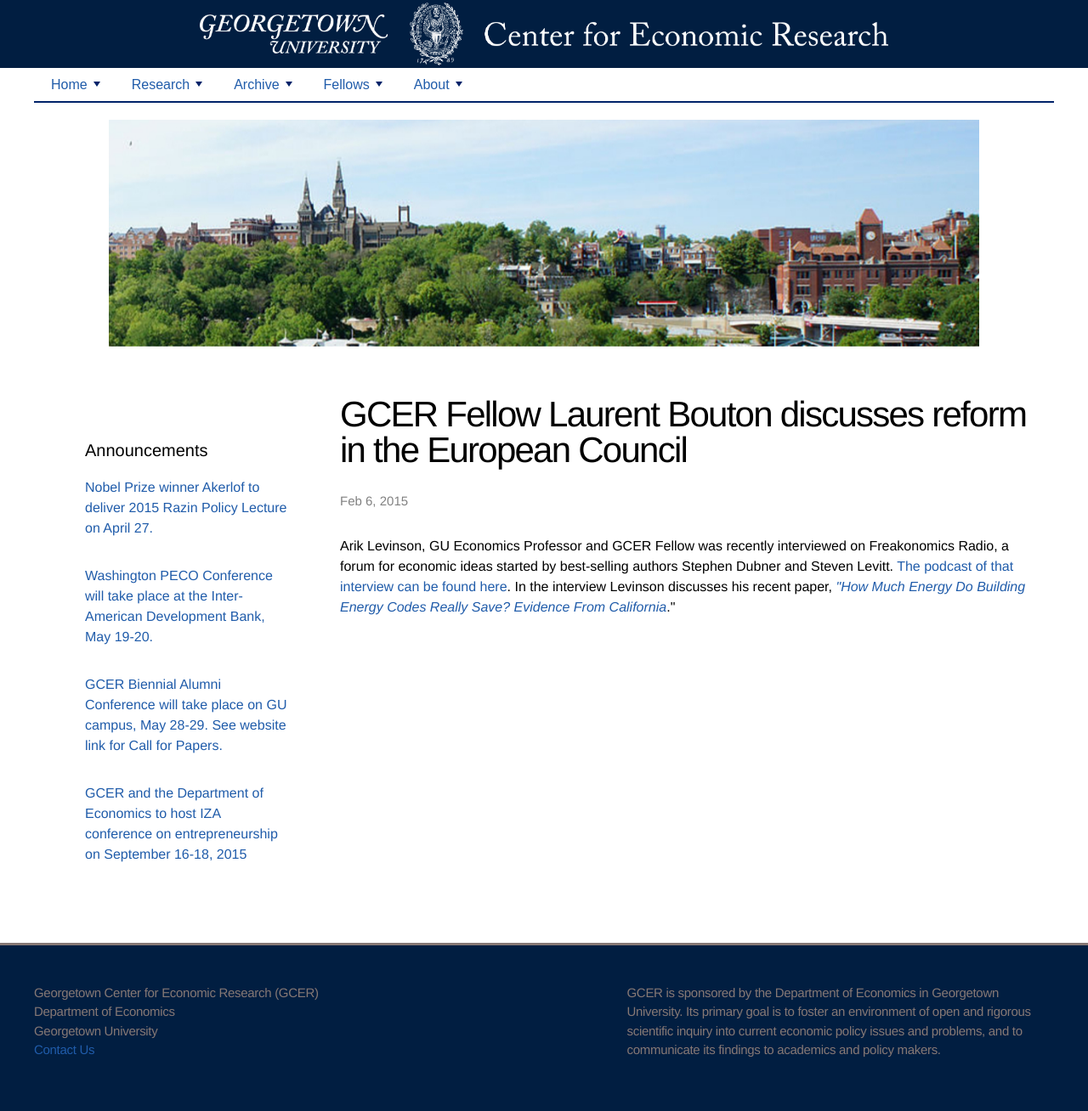
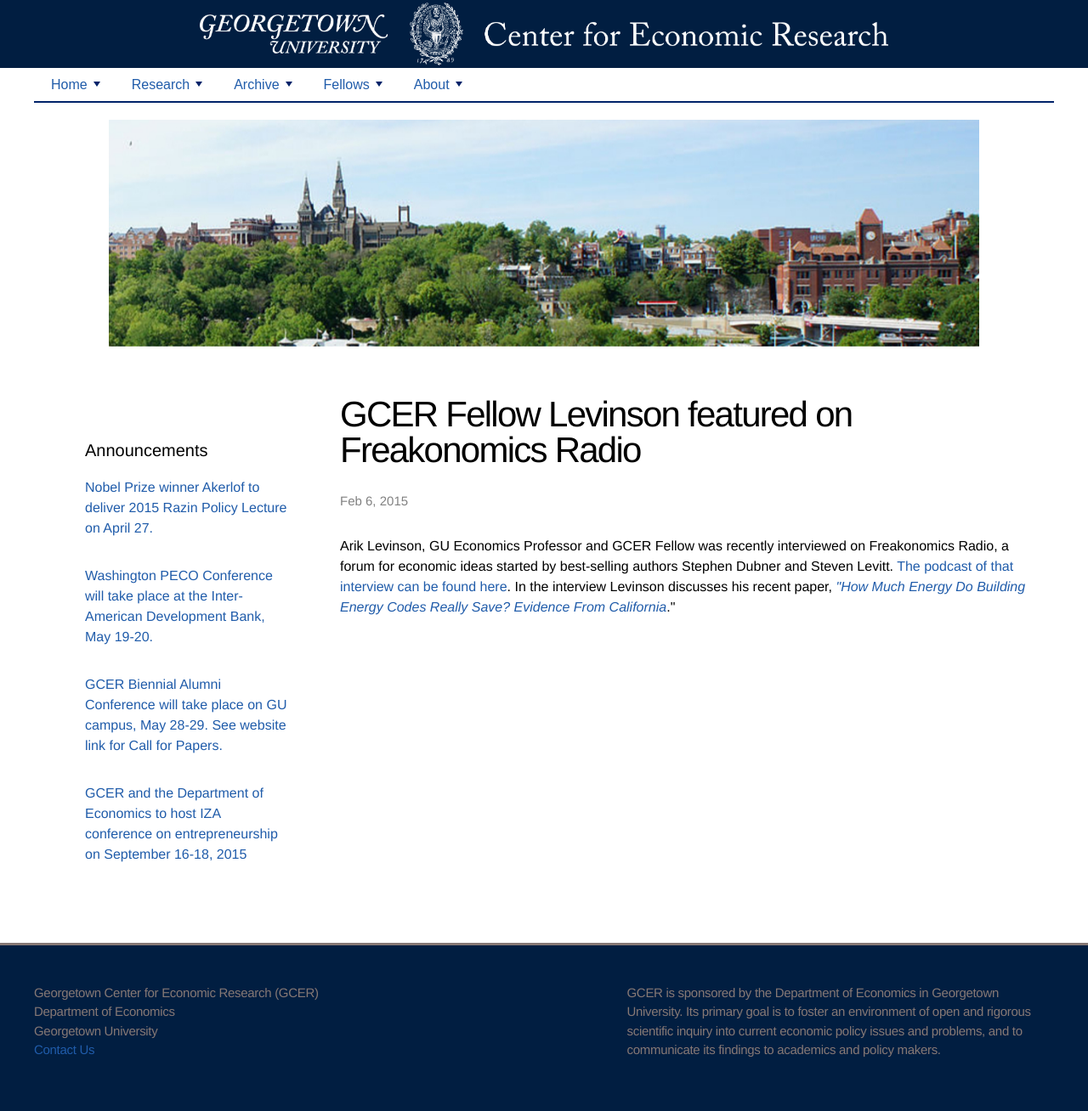
Before and after one commit to georgetown-econ/gcer, a Jekyll site: the page built from _posts/2015-02-06-gcer-fellow-levinson-featured-on-freakonomics-radio.html, in a window 1280 px wide. Shown: the whole page at 85% size. Built offline with Jekyll 4.4.1, drawn with Linux system fonts in a browser that asks for light colours.

Commit message:
Corrected an accidental change in title

```diff
--- a/_posts/2015-02-06-gcer-fellow-levinson-featured-on-freakonomics-radio.html
+++ b/_posts/2015-02-06-gcer-fellow-levinson-featured-on-freakonomics-radio.html
@@ -1,7 +1,7 @@
 ---
 layout: post
 published: true
-title: GCER Fellow Laurent Bouton discusses reform in the European Council
+title: GCER Fellow Levinson featured on Freakonomics Radio
 ---
 
 <p> Arik Levinson, GU Economics Professor and GCER Fellow was recently interviewed on Freakonomics Radio, a forum for economic ideas started by best-selling authors Stephen Dubner and Steven Levitt@@@. <a href= "http://freakonomics.com/2015/02/05/how-efficient-is-energy-efficiency-a-new-freakonomics-radio-podcast/"> The podcast of that interview can be found here</a>. In the interview Levinson discusses his recent paper, <a href= "http://faculty.georgetown.edu/aml6/pdfs&zips/BuildingCodes.pdf">  <em>"How Much Energy Do Building Energy Codes Really Save? Evidence From California</em></a>."</p>
```
